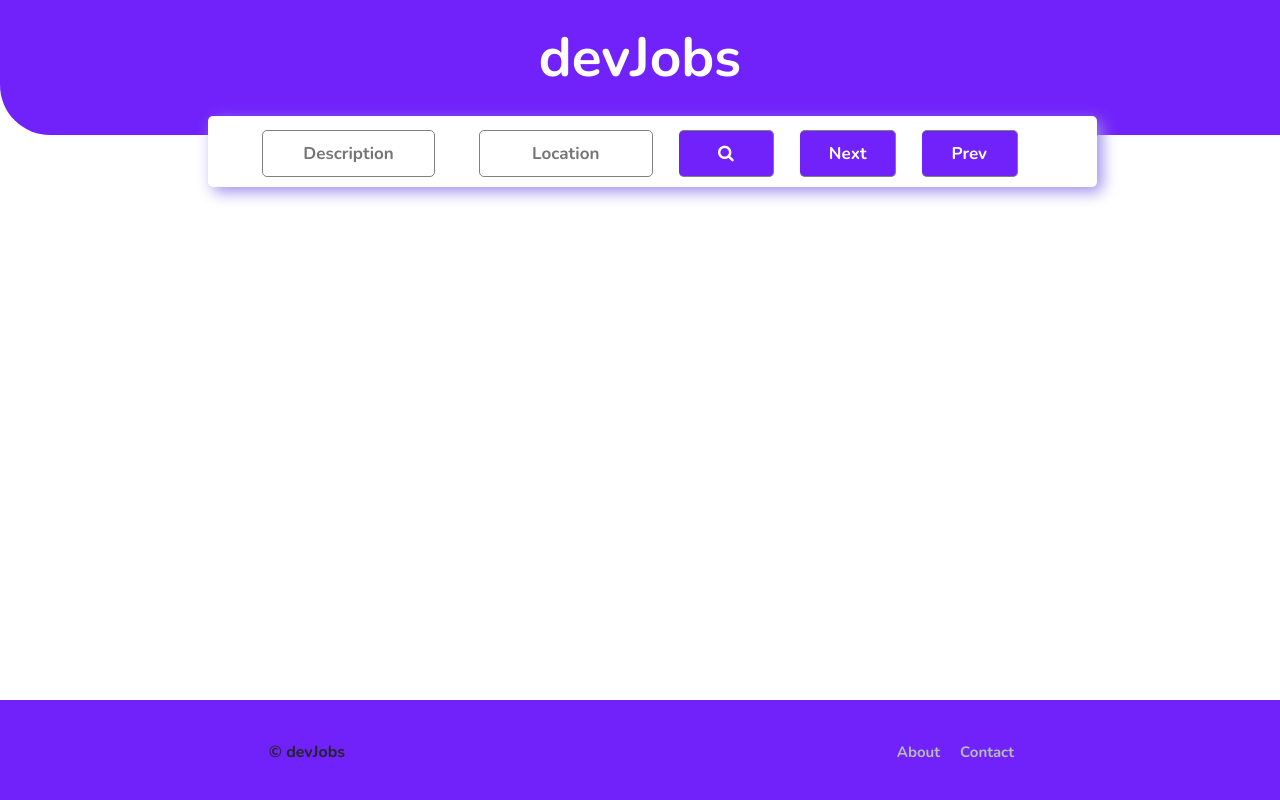
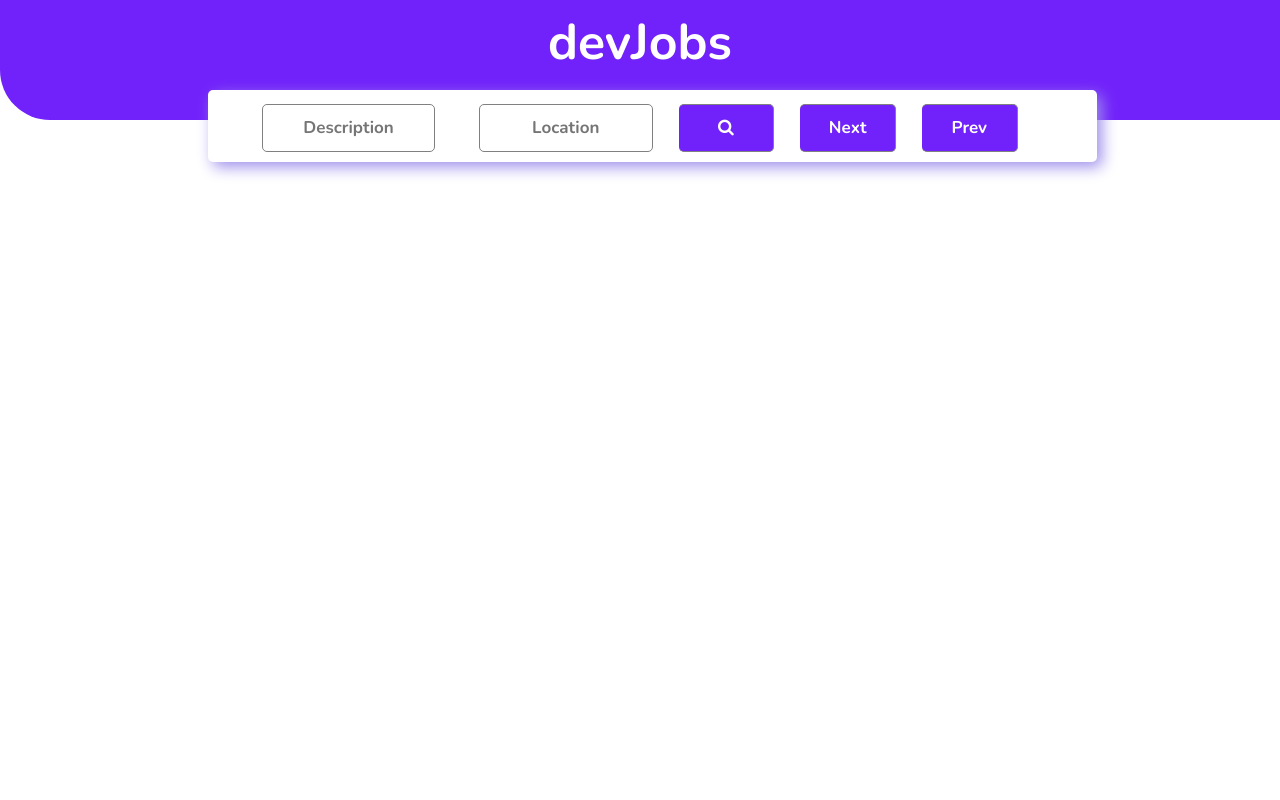
Before and after one commit to Chaitra6/JobSearch, a plain HTML site: page index.html in a window 1280 px wide. Drawn offline with nearby package versions, Linux system fonts and the light colour scheme; no server answers.

Commit message:
Second Commit

```diff
--- a/index.html
+++ b/index.html
@@ -9,6 +9,8 @@
     <link rel="stylesheet" href="style.css">
 </head>
 <body onload="loadall()">
+    <div id="page-container">
+        <div id="content-wrap">
     <header>
         <div class="head">
             <div id="logo">devJobs</div>
@@ -38,7 +40,7 @@
 
     </div>
 
-    <footer>
+    <!-- <footer>
         <ul>
             <li id="copyr">&copy; devJobs</li>
             <li>
@@ -48,9 +50,11 @@
               </ul>
             </li>
          </ul>
-      </footer>
+      </footer> -->
+      <footer></footer>
 
     <script src="./app.js"></script>
-
+</div>
+</div>
 </body>
 </html>
--- a/style.css
+++ b/style.css
@@ -13,7 +13,7 @@ header{
     background-color: #7122FA;
     color: white;
     padding: 5px;
-    height: 135px;
+    height: 120px;
     border-radius: 0 0 0 50px;
     position: fixed;
     z-index: 99999;
@@ -22,13 +22,19 @@ header{
 
 }
 
+#page-container {
+  position: relative;
+  min-height: 100vh;
+}
 
+#content-wrap {
+  padding-bottom: 2.5rem;    /* Footer height */
+}
 
 #logo{
     font-family: 'Nunito', sans-serif;
-    margin : 12px 0 0 0;
     font-weight: 900;
-    font-size: 55px;
+    font-size: 50px;
     color: white;
     text-align: center;
 
@@ -36,7 +42,7 @@ header{
 
  .search{
     margin-left: 16% ;
-    margin-top: 16px;
+    margin-top: 10px ;
     padding: 10px;
     background-color: white;
     width: 70%;
@@ -139,8 +145,6 @@ header{
       border: 2px solid rgb(123, 124, 124) ;
       padding: 3px;
       background-color: white;
-
-
   }
 
   .text1{
@@ -193,15 +197,30 @@ header{
   }
 
   footer{
+    height: 2.5rem;
+  }
+
+  /* footer {
+    position: absolute;
+    bottom: 0;
+    width: 100%;
+    height: 2.5rem;
     padding: 40px 20% 20px 21%;
-
     margin-top: 6%;
     background-color: #7122FA;
-    position: fixed;
-    left: 0;
+   }
+    /* Footer height */
+
+  /* footer{
+    padding: 40px 20% 20px 21%;
+    margin-top: 6%;
+    background-color: #7122FA;
+    position: absolute;
+
     bottom: 0;
     width: 100%;
-}
+    height: 10%;
+} */
 footer ul{
 
         display: flex;
```
